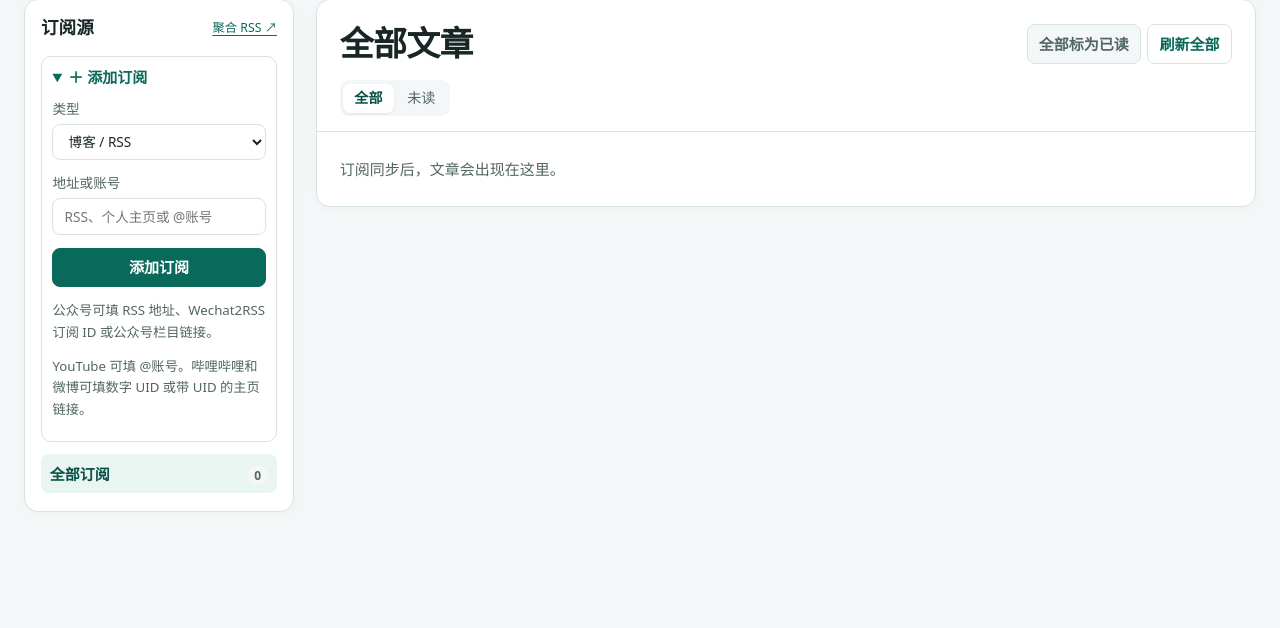
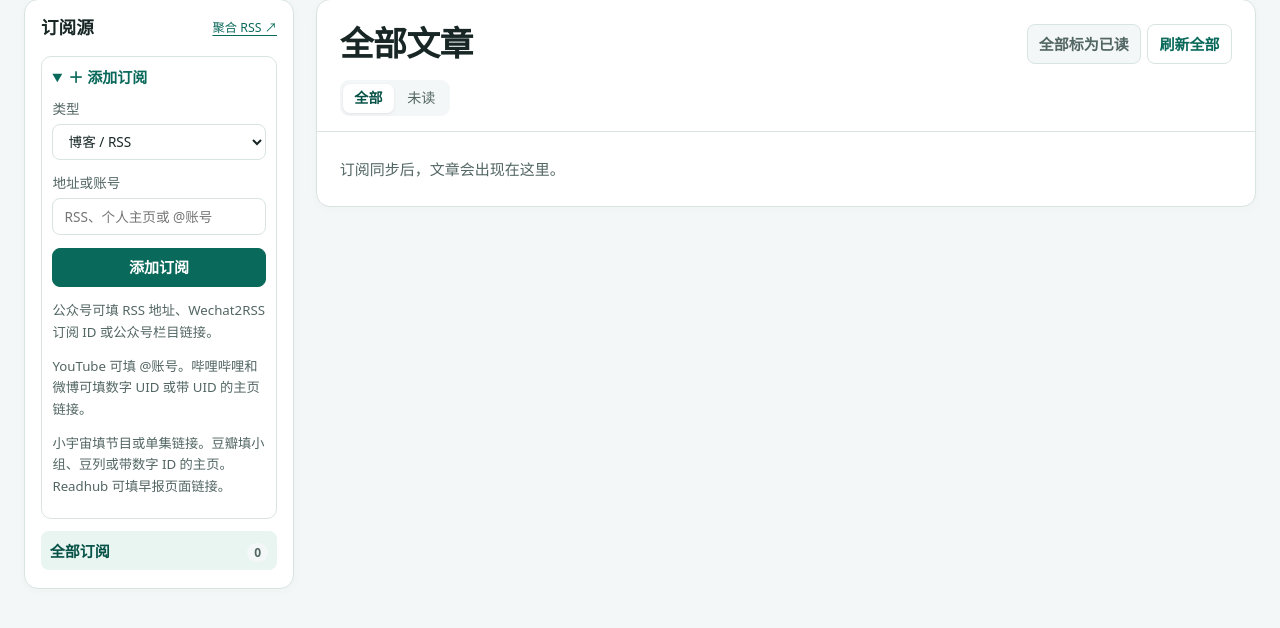
Before and after one commit to lantianjialiang/myrss, a Flask app: page / in a window 1280 px wide. Shown: the part 97-725 px from the top of the page. Run offline with Flask 3, Linux system fonts and the light colour scheme; data that the repository does not hold is empty.

Commit message:
add more source
add more source

```diff
--- a/reader/app.py
+++ b/reader/app.py
@@ -9,8 +9,9 @@ from pathlib import Path
 import re
 from secrets import compare_digest, token_urlsafe
 import sqlite3
+from ssl import SSLEOFError
 from threading import Event, Thread
-from urllib.error import HTTPError
+from urllib.error import HTTPError, URLError
 from urllib.parse import parse_qs, quote, unquote, urljoin, urlsplit
 from urllib.request import Request, urlopen
 from xml.etree.ElementTree import Element, ParseError, SubElement, tostring
@@ -25,10 +26,11 @@ from waitress import serve
 from exports import article_export
 
 HUB = "http://127.0.0.1:1200"
+READHUB_DAILY = "/readhub/daily"
 PORT = 1210
 DB = Path(__file__).resolve().parents[1] / "runtime" / "reader.sqlite3"
 MAX_FEED_SIZE = 8 * 1024 * 1024
-SOURCE_TYPES = ("博客 / RSS", "X", "微信公众号", "YouTube", "哔哩哔哩", "微博")
+SOURCE_TYPES = ("博客 / RSS", "X", "微信公众号", "YouTube", "哔哩哔哩", "微博", "小宇宙", "豆瓣", "Readhub")
 app = Flask(__name__)
 app.config.update(TRUSTED_HOSTS=["127.0.0.1", "localhost"], MAX_CONTENT_LENGTH=2 * 1024 * 1024)
 app.jinja_env.globals["form_token"] = token_urlsafe(32)
@@ -58,6 +60,7 @@ def initialize():
                 body TEXT NOT NULL, published INTEGER, added INTEGER DEFAULT (unixepoch()),
                 first_opened INTEGER, last_opened INTEGER, opens INTEGER NOT NULL DEFAULT 0,
                 marked_read INTEGER NOT NULL DEFAULT 0,
+                audio_url TEXT,
                 UNIQUE(feed_id, item_key)
             );
             CREATE INDEX IF NOT EXISTS entries_feed ON entries(feed_id);
@@ -68,6 +71,8 @@ def initialize():
             columns = {column["name"] for column in conn.execute("PRAGMA table_info(entries)")}
             if "marked_read" not in columns:
                 conn.execute("ALTER TABLE entries ADD COLUMN marked_read INTEGER NOT NULL DEFAULT 0")
+            if "audio_url" not in columns:
+                conn.execute("ALTER TABLE entries ADD COLUMN audio_url TEXT")
 
 
 def web_url(value):
@@ -116,6 +121,41 @@ def social_feed_url(value, kind):
     return web_url(candidate)
 
 
+def readhub_url(value):
+    parsed = urlsplit(value)
+    path = parsed.path.rstrip("/")
+    if ((parsed.hostname in {"rsshub.app", "www.rsshub.app"} and path == READHUB_DAILY)
+            or (parsed.hostname in {"readhub.cn", "www.readhub.cn"} and path == "/daily")):
+        query = f"?{parsed.query}" if parsed.query else ""
+        return f"{HUB}{READHUB_DAILY}{query}"
+    return ""
+
+
+def publication_feed_url(value, kind):
+    parsed = urlsplit(value)
+    path = unquote(parsed.path).strip("/")
+    if kind == "小宇宙":
+        if re.fullmatch(r"[0-9a-fA-F]{24}", value):
+            return f"{HUB}/xiaoyuzhou/podcast/{value.lower()}"
+        if parsed.hostname in {"xiaoyuzhoufm.com", "www.xiaoyuzhoufm.com"}:
+            match = re.fullmatch(r"(?:podcast|episode)/([0-9a-fA-F]{24})", path)
+            if match:
+                return f"{HUB}/xiaoyuzhou/podcast/{match[1].lower()}"
+            raise ValueError("请填写小宇宙的播客主页、单集分享链接或节目 ID。")
+    elif parsed.hostname in {"douban.com", "www.douban.com", "m.douban.com"}:
+        group = re.fullmatch(r"group/([A-Za-z0-9_-]+)(?:/discussion)?", path)
+        if group:
+            return f"{HUB}/douban/group/{group[1]}"
+        doulist = re.fullmatch(r"doulist/([0-9]+)", path)
+        if doulist:
+            return f"{HUB}/douban/doulist/{doulist[1]}"
+        person = re.fullmatch(r"people/([0-9]+)(?:/status)?", path)
+        if person:
+            return f"{HUB}/douban/people/{person[1]}/status"
+        raise ValueError("请填写豆瓣小组、豆列或带数字 ID 的个人主页，也可粘贴 RSSHub 路由。")
+    return web_url(value)
+
+
 def normalize(value, kind):
     if len(value) > 2048 or any(char.isspace() for char in value):
         raise ValueError("请输入单个有效的链接或账号。")
@@ -123,6 +163,13 @@ def normalize(value, kind):
         return HUB + "/" + value.removeprefix("rsshub://").lstrip("/")
     if value.startswith("/") and not value.startswith("//"):
         return HUB + value
+    if local_readhub := readhub_url(value):
+        return local_readhub
+    if kind in {"小宇宙", "豆瓣"}:
+        url = publication_feed_url(value, kind)
+        if not url:
+            raise ValueError("请填写该平台的节目、小组、个人主页或 RSS 地址。")
+        return url
     if kind in {"YouTube", "哔哩哔哩", "微博"}:
         url = social_feed_url(value, kind)
         if not url:
@@ -169,15 +216,23 @@ class FeedLinks(HTMLParser):
 
 def download(url):
     req = Request(url, headers={"User-Agent": "LocalRSSReader/1.0", "Accept": "application/atom+xml, application/rss+xml, application/xml, text/html;q=0.8, */*;q=0.5"})
-    with urlopen(req, timeout=45 if url.startswith(HUB + "/") else 14) as response:
-        body = response.read(MAX_FEED_SIZE + 1)
-        if len(body) > MAX_FEED_SIZE:
-            raise ValueError("订阅源超过 8 MB。")
-        return response.geturl(), response.headers.get("Content-Type", ""), body
+    for attempt in range(2):
+        try:
+            with urlopen(req, timeout=45 if url.startswith(HUB + "/") else 14) as response:
+                body = response.read(MAX_FEED_SIZE + 1)
+                if len(body) > MAX_FEED_SIZE:
+                    raise ValueError("订阅源超过 8 MB。")
+                return response.geturl(), response.headers.get("Content-Type", ""), body
+        except (SSLEOFError, URLError) as exc:
+            reason = exc.reason if isinstance(exc, URLError) else exc
+            if not isinstance(reason, SSLEOFError):
+                raise
+            if attempt:
+                raise ValueError("订阅源的 HTTPS 连接中断，重试后仍未成功。稍后会自动刷新。") from exc
 
 
 def fetch_feed(url):
-    final_url, content_type, body = download(url)
+    final_url, content_type, body = download(readhub_url(url) or url)
     if "text/html" in content_type.lower():
         links = FeedLinks()
         links.feed(body.decode("utf-8", errors="replace"))
@@ -209,7 +264,9 @@ def entry_values(entry):
     )
     key = entry.get("id") or link or sha256((title + body).encode()).hexdigest()
     date = entry.get("published_parsed") or entry.get("updated_parsed")
-    return key, title, link, body, calendar.timegm(date) if date else None
+    audio_url = next((web_url(item["href"]) for item in entry.get("enclosures", [])
+                      if item.get("type", "").lower().startswith("audio/") and item.get("href")), "")
+    return key, title, link, body, calendar.timegm(date) if date else None, audio_url or None
 
 
 def refresh(source):
@@ -220,14 +277,17 @@ def refresh(source):
         error = f"获取失败（HTTP {exc.code}）。"
         if source["url"].startswith(HUB + "/twitter/"):
             error += "请检查 RSSHub 的 X 凭据和网络。"
+        if source["url"].startswith(HUB + "/douban/people/"):
+            error += "请检查数字用户 ID。需要登录才能看到的广播可能需要配置 DOUBAN_COOKIE。"
     except (OSError, ValueError) as exc:
         error = str(exc)[:250]
     else:
         with closing(connect()) as conn, conn:
             conn.executemany("""
-                INSERT INTO entries (feed_id, item_key, title, link, body, published) VALUES (?, ?, ?, ?, ?, ?)
+                INSERT INTO entries (feed_id, item_key, title, link, body, published, audio_url) VALUES (?, ?, ?, ?, ?, ?, ?)
                 ON CONFLICT(feed_id, item_key) DO UPDATE SET title=excluded.title, link=excluded.link,
-                    body=excluded.body, published=coalesce(excluded.published, entries.published)
+                    body=excluded.body, published=coalesce(excluded.published, entries.published),
+                    audio_url=coalesce(excluded.audio_url, entries.audio_url)
             """, [(source["id"], *item) for item in items])
             conn.execute("""UPDATE feeds SET title=?, updated=unixepoch(), error=NULL,
                             next_check=unixepoch()+1800 WHERE id=?""",
@@ -267,7 +327,7 @@ def protect_local_actions():
 def browser_headers(response):
     response.headers["Content-Security-Policy"] = (
         "default-src 'none'; style-src 'self'; script-src 'self'; connect-src 'self'; "
-        "img-src http: https:; form-action 'self'; base-uri 'none'; frame-ancestors 'none'"
+        "img-src http: https:; media-src http: https:; form-action 'self'; base-uri 'none'; frame-ancestors 'none'"
     )
     response.headers["Referrer-Policy"] = "no-referrer"
     response.headers["Cache-Control"] = "no-store"
@@ -447,6 +507,8 @@ def add_feed():
         url = normalize(request.form.get("url", "").strip(), kind)
     except ValueError as exc:
         return render_template("message.html", title="添加订阅失败", message=str(exc)), 400
+    if kind == "博客 / RSS" and urlsplit(url)._replace(query="", fragment="").geturl() == HUB + READHUB_DAILY:
+        kind = "Readhub"
     with closing(connect()) as conn, conn:
         row = conn.execute("""
             INSERT INTO feeds(url, title, kind) VALUES (?, ?, ?)
--- a/reader/static/reader.css
+++ b/reader/static/reader.css
@@ -76,6 +76,7 @@ button:disabled { color: var(--muted); background: var(--canvas); cursor: defaul
 .entry[open] .chevron { transform: rotate(225deg); margin-top: 4px; }
 .entry-content { margin: 0 1.45rem 1.1rem 2rem; padding: .9rem 0 0; border-top: 1px solid var(--line); overflow-wrap: anywhere; }
 .original-link { font-size: .86rem; font-weight: 650; }
+.entry-audio { display: block; width: min(100%, 460px); margin-top: .8rem; }
 .article-body { max-width: 76ch; margin-top: .8rem; font-size: 1rem; line-height: 1.8; }
 .article-body img { max-width: 100%; height: auto; }
 .article-body pre { overflow: auto; padding: .9rem; background: var(--canvas); border: 1px solid var(--line); border-radius: 8px; }
--- a/reader/templates/article_body.html
+++ b/reader/templates/article_body.html
@@ -1,2 +1,3 @@
 {% if entry.link %}<a class="original-link" href="{{ entry.link }}" target="_blank" rel="noopener noreferrer">打开原文 ↗</a>{% endif %}
+{% if entry.audio_url %}<audio class="entry-audio" controls preload="none" src="{{ entry.audio_url }}" aria-label="播放播客"></audio>{% endif %}
 {% if entry.body %}<div class="article-body">{{ entry.body | safe }}</div>{% else %}<p class="muted">订阅源未提供正文。</p>{% endif %}
--- a/reader/templates/index.html
+++ b/reader/templates/index.html
@@ -17,6 +17,7 @@
         </form>
         <p class="muted">公众号可填 RSS 地址、Wechat2RSS 订阅 ID 或公众号栏目链接。</p>
         <p class="muted">YouTube 可填 @账号。哔哩哔哩和微博可填数字 UID 或带 UID 的主页链接。</p>
+        <p class="muted">小宇宙填节目或单集链接。豆瓣填小组、豆列或带数字 ID 的主页。Readhub 可填早报页面链接。</p>
       </details>
     {% endif %}
     <a class="source {% if selected is none %}selected{% endif %}" href="{{ url_for('index', view=view, day=day or none) }}">
```
Also changed, not shown: README.md.
